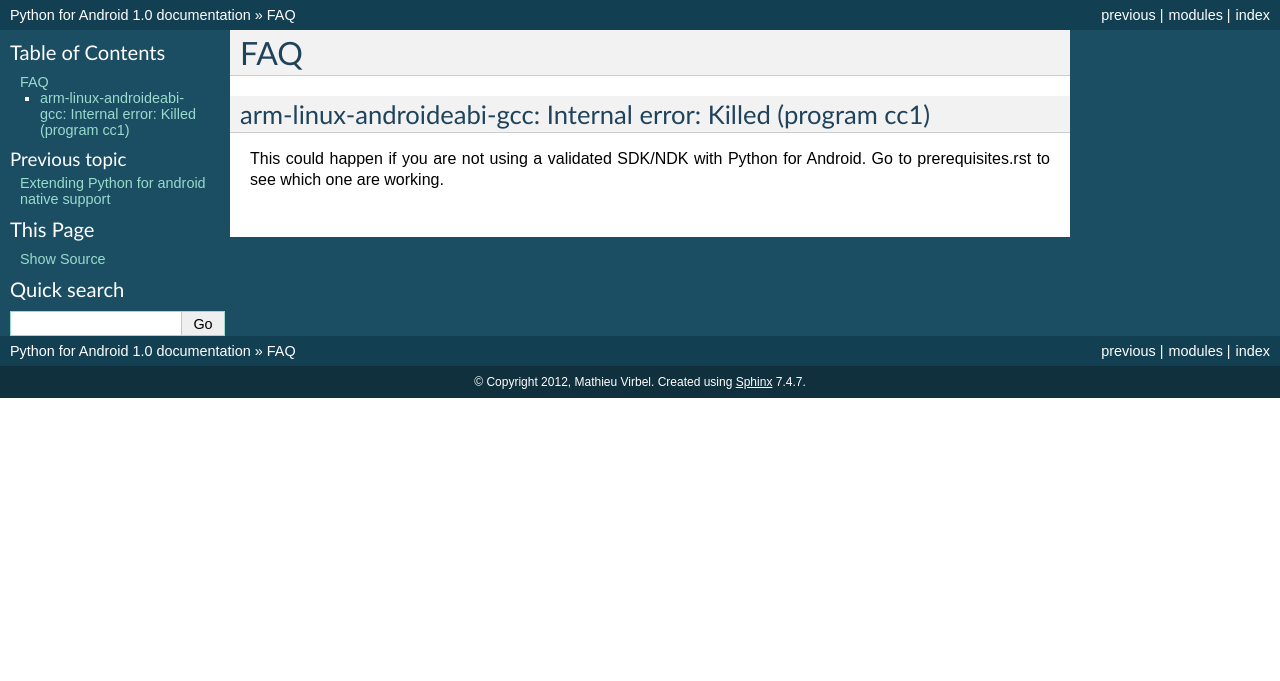
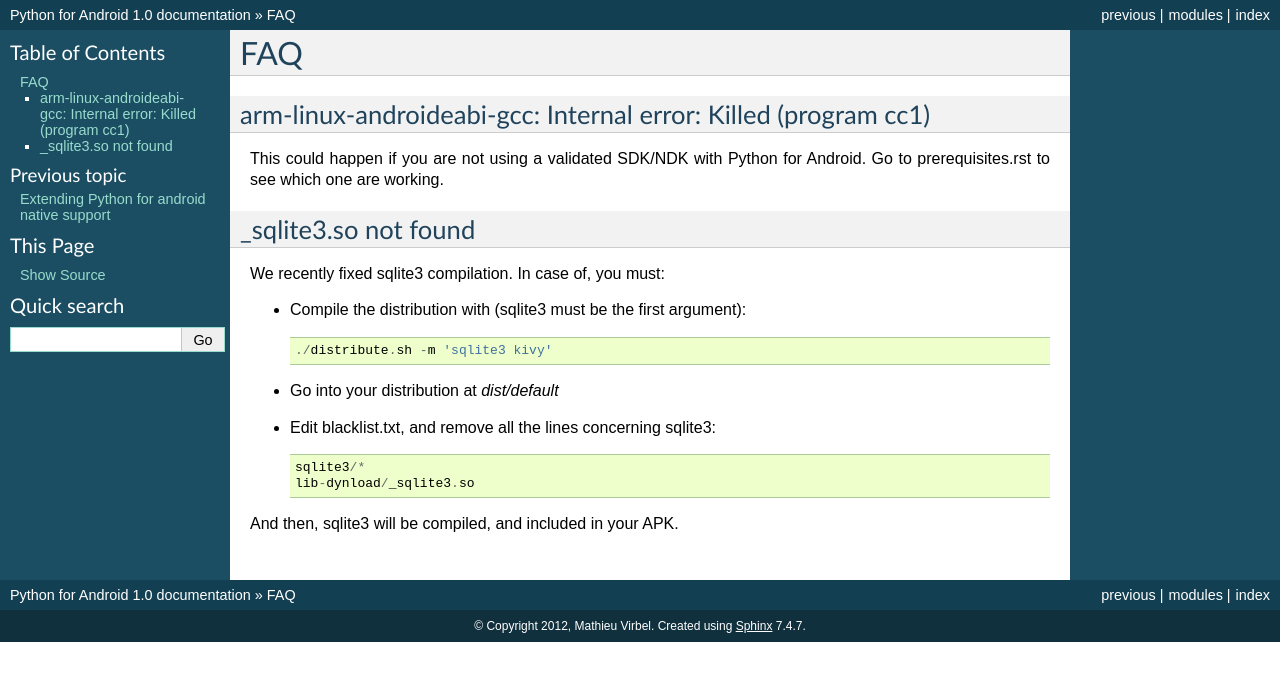
Before and after one commit to NeymarJohn/python-with-android, a Sphinx documentation site: the page built from docs/source/faq.rst, in a window 1280 px wide. Shown: the top 681 px of the page. Built offline with Sphinx 7.4.7, drawn with Linux system fonts in a browser that asks for light colours.

Commit message:
fix compilation of the sqlite3 extension + add a FAQ entry for it.

```diff
--- a/docs/source/faq.rst
+++ b/docs/source/faq.rst
@@ -6,3 +6,20 @@
 
 This could happen if you are not using a validated SDK/NDK with Python for
 Android. Go to :doc:`prerequisites.rst` to see which one are working.
+
+_sqlite3.so not found
+---------------------
+
+We recently fixed sqlite3 compilation. In case of, you must:
+
+* Compile the distribution with (sqlite3 must be the first argument)::
+
+    ./distribute.sh -m 'sqlite3 kivy'
+
+* Go into your distribution at `dist/default`
+* Edit blacklist.txt, and remove all the lines concerning sqlite3::
+
+    sqlite3/*
+    lib-dynload/_sqlite3.so
+
+And then, sqlite3 will be compiled, and included in your APK.
```
Also changed, not shown: 3 other files.
